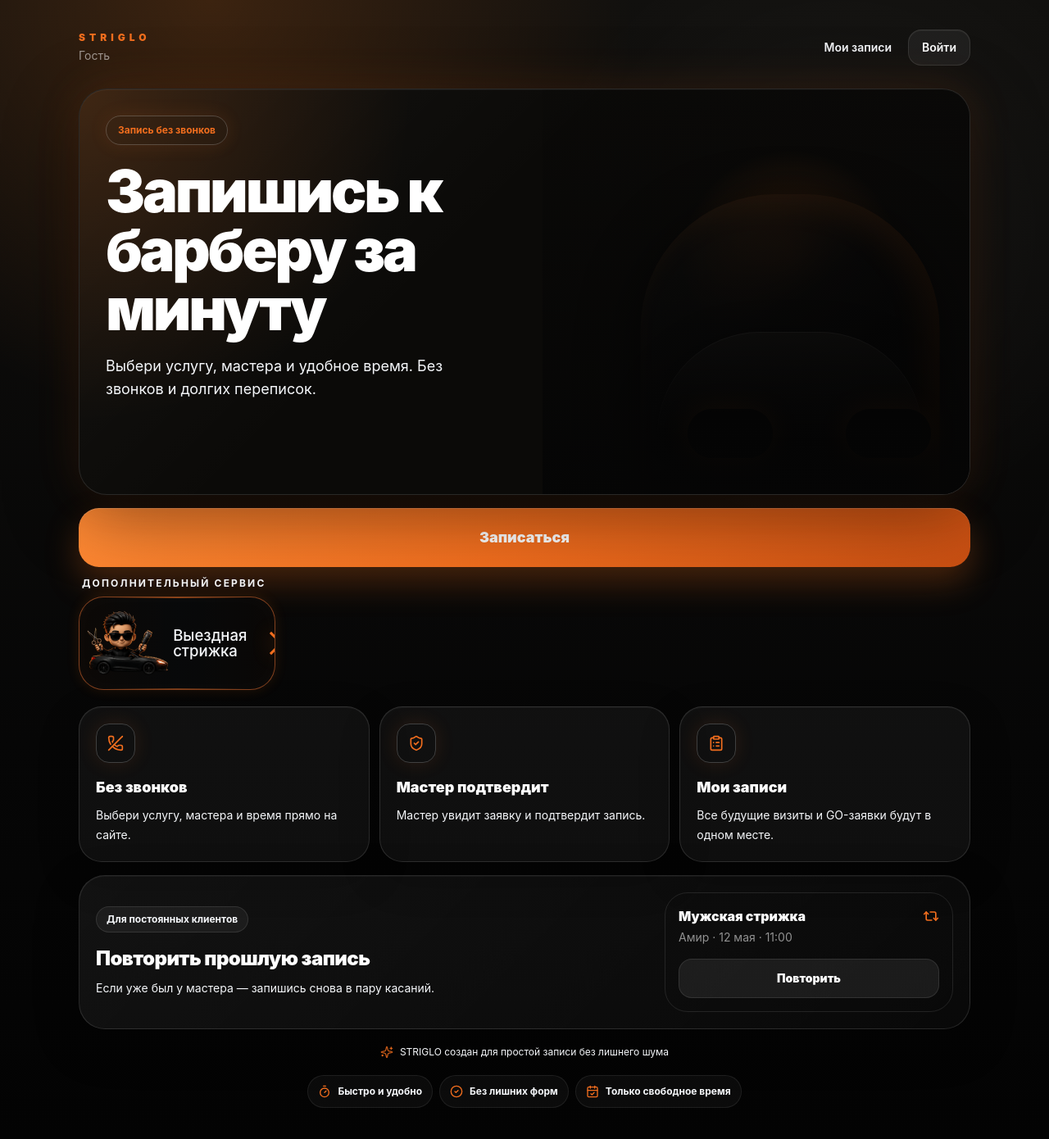
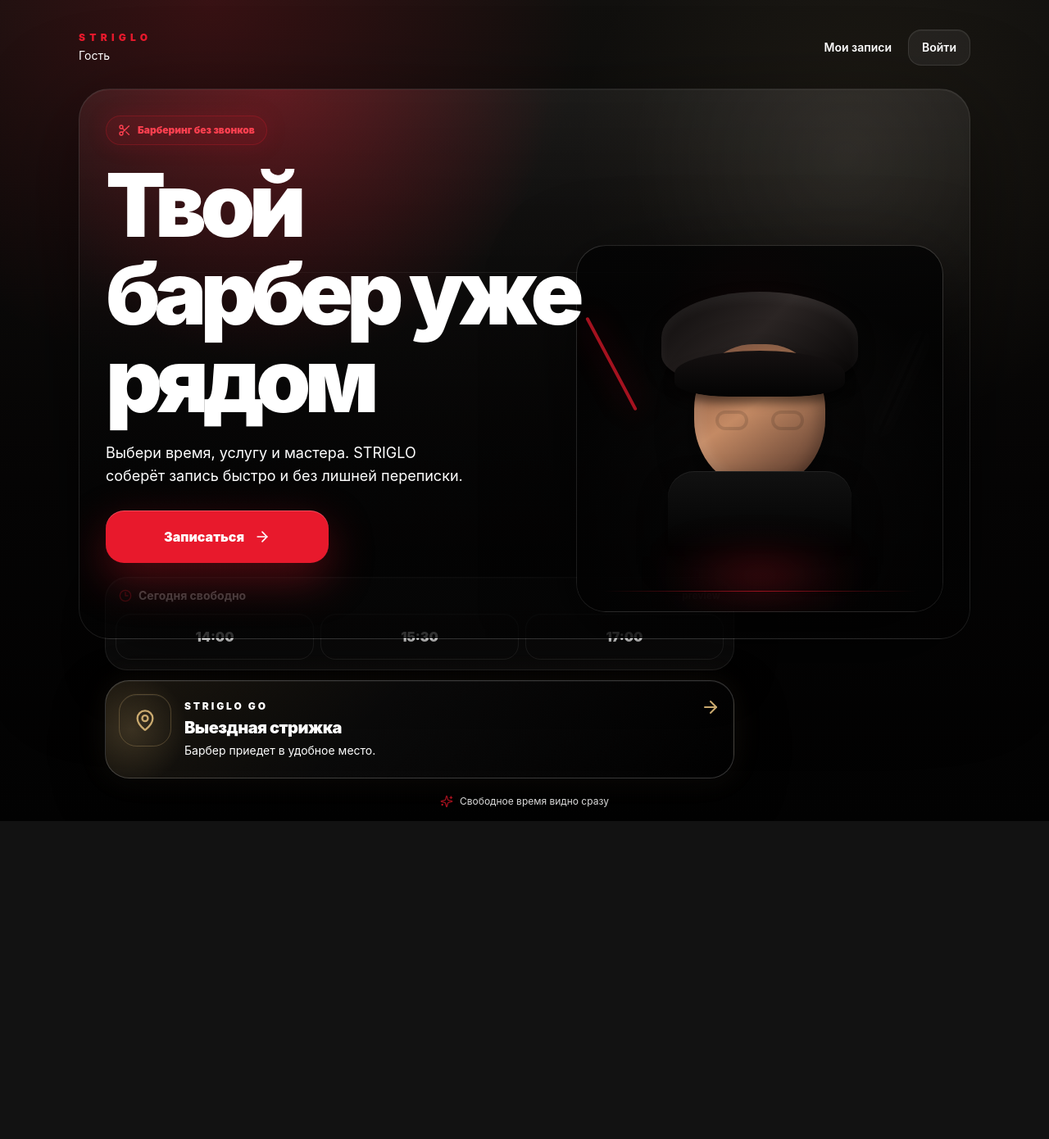
Before and after one commit to Staciv/Barber-stryglo, a Next.js app: page / in a window 1280 px wide. Shown: the whole page at 82% size. After the commit the page ends 1002 px from the top, so only its background shows below. Built offline with nearby package versions, Linux system fonts and the light colour scheme.

Commit message:
feat(home): create premium hero v2 spike

```diff
--- a/src/app/page.tsx
+++ b/src/app/page.tsx
@@ -1,33 +1,12 @@
 "use client";
 
 import { motion } from "framer-motion";
-import {
-  CalendarCheck,
-  CheckCircle2,
-  ClipboardList,
-  PhoneOff,
-  Repeat2,
-  ShieldCheck,
-  Sparkles,
-  Timer,
-} from "lucide-react";
+import { ArrowRight, Clock3, MapPin, Scissors, Sparkles } from "lucide-react";
 import Link from "next/link";
 import { useAuthStore } from "@/features/auth/model/auth-store";
 import { useHydratedStore } from "@/shared/lib/use-hydrated-store";
-import { GoRideButton } from "@/features/go-request/ui/go-ride-button";
-import { cn } from "@/shared/lib/utils";
 
-type FeatureCardProps = {
-  title: string;
-  description: string;
-  icon: React.ComponentType<{ className?: string }>;
-  delay?: number;
-};
-
-type TrustItemProps = {
-  label: string;
-  icon: React.ComponentType<{ className?: string }>;
-};
+const previewSlots = ["14:00", "15:30", "17:00"];
 
 function Header() {
   const user = useHydratedStore(useAuthStore, (state) => state.user);
@@ -39,17 +18,17 @@
       initial={{ opacity: 0, y: -8 }}
       animate={{ opacity: 1, y: 0 }}
       transition={{ duration: 0.28, ease: [0.22, 1, 0.36, 1] }}
-      className="flex items-center justify-between gap-3"
+      className="relative z-20 flex items-center justify-between gap-3"
     >
       <div className="min-w-0">
-        <p className="text-xs font-black uppercase tracking-[0.42em] text-accent">STRIGLO</p>
-        <p className="mt-1 truncate text-sm text-white/55">{isAuthenticated && user ? user.phone : "Гость"}</p>
+        <p className="text-xs font-black uppercase tracking-[0.44em] text-[#E8192C]">STRIGLO</p>
+        <p className="mt-1 truncate text-sm text-white/52">{isAuthenticated && user ? user.phone : "Гость"}</p>
       </div>
 
       <nav className="flex items-center gap-2" aria-label="Основная навигация">
         <Link
           href="/activity"
-          className="inline-flex min-h-11 items-center rounded-2xl px-3 text-sm font-semibold text-white/78 transition-colors hover:text-white focus-visible:outline-none focus-visible:ring-2 focus-visible:ring-accent/80"
+          className="inline-flex min-h-11 items-center rounded-2xl px-3 text-sm font-semibold text-white/68 transition-colors hover:text-white focus-visible:outline-none focus-visible:ring-2 focus-visible:ring-[#E8192C]/80"
         >
           Мои записи
         </Link>
@@ -57,14 +36,14 @@
           <button
             type="button"
             onClick={logout}
-            className="inline-flex min-h-11 items-center justify-center rounded-2xl border border-white/10 bg-white/[0.06] px-4 text-sm font-semibold text-white shadow-[inset_0_1px_0_rgba(255,255,255,0.05)] transition-all hover:border-white/18 hover:bg-white/[0.09] focus-visible:outline-none focus-visible:ring-2 focus-visible:ring-accent/80 active:scale-[0.98]"
+            className="inline-flex min-h-11 items-center justify-center rounded-2xl border border-white/10 bg-white/[0.06] px-4 text-sm font-semibold text-white shadow-[inset_0_1px_0_rgba(255,255,255,0.05)] transition-all hover:border-white/18 hover:bg-white/[0.09] focus-visible:outline-none focus-visible:ring-2 focus-visible:ring-[#E8192C]/80 active:scale-[0.98]"
           >
             Выйти
           </button>
         ) : (
           <Link
             href="/login"
-            className="inline-flex min-h-11 items-center justify-center rounded-2xl border border-white/10 bg-white/[0.06] px-4 text-sm font-semibold text-white shadow-[inset_0_1px_0_rgba(255,255,255,0.05)] transition-all hover:border-white/18 hover:bg-white/[0.09] focus-visible:outline-none focus-visible:ring-2 focus-visible:ring-accent/80 active:scale-[0.98]"
+            className="inline-flex min-h-11 items-center justify-center rounded-2xl border border-white/10 bg-white/[0.06] px-4 text-sm font-semibold text-white shadow-[inset_0_1px_0_rgba(255,255,255,0.05)] transition-all hover:border-white/18 hover:bg-white/[0.09] focus-visible:outline-none focus-visible:ring-2 focus-visible:ring-[#E8192C]/80 active:scale-[0.98]"
           >
             Войти
           </Link>
@@ -74,197 +53,154 @@
   );
 }
 
-function PrimaryButton({ className }: { className?: string }) {
+function BarberProfileVisual() {
+  return (
+    <div
+      role="img"
+      aria-label="Премиальный профиль барбера STRIGLO"
+      className="pointer-events-none relative mx-auto mt-7 h-[18.75rem] w-full max-w-[23rem] overflow-hidden rounded-[2.25rem] border border-white/[0.08] bg-[radial-gradient(circle_at_48%_24%,rgba(232,25,44,0.3),transparent_30%),linear-gradient(180deg,rgba(255,255,255,0.07),rgba(255,255,255,0.015))] shadow-[0_34px_100px_rgba(0,0,0,0.58),inset_0_1px_0_rgba(255,255,255,0.06)] md:absolute md:bottom-8 md:right-8 md:mt-0 md:h-[28rem] md:max-w-[28rem]"
+    >
+      <div className="absolute inset-0 bg-[radial-gradient(circle_at_50%_74%,rgba(0,0,0,0),rgba(0,0,0,0.84)_72%),linear-gradient(180deg,rgba(6,5,5,0.12),rgba(6,5,5,0.9))]" />
+      <div className="absolute left-1/2 top-10 h-20 w-44 -translate-x-1/2 rounded-[70%_70%_44%_44%] bg-[linear-gradient(135deg,#0d0b0b,#2b2524_48%,#060505)] shadow-[0_8px_18px_rgba(0,0,0,0.52),inset_0_8px_14px_rgba(255,255,255,0.05)] md:top-14 md:h-28 md:w-60" />
+      <div className="absolute left-1/2 top-[5.7rem] h-32 w-28 -translate-x-1/2 rounded-[45%_45%_48%_48%] bg-[linear-gradient(145deg,#7c4d38,#c48a64_44%,#4b2f25)] shadow-[0_18px_42px_rgba(0,0,0,0.5),inset_-9px_4px_16px_rgba(0,0,0,0.22),inset_10px_0_14px_rgba(255,255,255,0.08)] md:top-[7.5rem] md:h-44 md:w-40" />
+      <div className="absolute left-1/2 top-[6.2rem] h-10 w-36 -translate-x-1/2 rounded-[55%_55%_35%_35%] bg-[linear-gradient(180deg,#151111,#030303)] shadow-[0_8px_12px_rgba(0,0,0,0.5)] md:top-[8rem] md:h-14 md:w-52" />
+      <div className="absolute left-[calc(50%-2.25rem)] top-[9.8rem] h-3 w-6 rounded-full bg-black/72 shadow-[0_0_0_4px_rgba(0,0,0,0.12)] md:left-[calc(50%-3.1rem)] md:top-[12.8rem] md:h-4 md:w-8" />
+      <div className="absolute right-[calc(50%-2.25rem)] top-[9.8rem] h-3 w-6 rounded-full bg-black/72 shadow-[0_0_0_4px_rgba(0,0,0,0.12)] md:right-[calc(50%-3.1rem)] md:top-[12.8rem] md:h-4 md:w-8" />
+      <div className="absolute left-1/2 top-[12.5rem] h-14 w-36 -translate-x-1/2 rounded-t-[2rem] bg-[linear-gradient(180deg,#111,#020202)] shadow-[0_18px_32px_rgba(0,0,0,0.62),inset_0_1px_0_rgba(255,255,255,0.07)] md:top-[17.2rem] md:h-24 md:w-56" />
+      <div className="absolute bottom-5 left-1/2 h-12 w-[82%] -translate-x-1/2 rounded-full bg-[radial-gradient(circle,rgba(232,25,44,0.28),transparent_62%)] blur-xl" />
+      <div className="absolute left-7 top-12 h-24 w-1 rotate-[-28deg] rounded-full bg-[#E8192C]/70 shadow-[0_0_34px_rgba(232,25,44,0.42)] md:left-10 md:top-20 md:h-32" />
+      <div className="absolute right-8 top-16 h-28 w-1 rotate-[24deg] rounded-full bg-white/14 shadow-[0_0_24px_rgba(255,255,255,0.1)] md:right-12 md:top-24 md:h-36" />
+      <div className="absolute inset-x-8 bottom-6 h-px bg-gradient-to-r from-transparent via-[#E8192C]/60 to-transparent" />
+    </div>
+  );
+}
+
+function PrimaryCta() {
   return (
     <Link
       href="/booking"
-      className={cn(
-        "inline-flex min-h-[7rem] w-full items-center justify-center rounded-[2.2rem] bg-[linear-gradient(135deg,#ff8a34_0%,#f26e1e_48%,#c94f12_100%)] px-4 text-center text-base font-black text-white shadow-[0_18px_42px_rgba(242,110,30,0.28),inset_0_1px_0_rgba(255,255,255,0.18)] transition-all duration-200 hover:brightness-110 focus-visible:outline-none focus-visible:ring-2 focus-visible:ring-accent/90 focus-visible:ring-offset-2 focus-visible:ring-offset-background active:scale-[0.985]",
-        className,
-      )}
+      className="group inline-flex min-h-16 w-full items-center justify-center gap-3 rounded-[1.4rem] bg-[#E8192C] px-6 text-base font-black text-white shadow-[0_20px_54px_rgba(232,25,44,0.34),inset_0_1px_0_rgba(255,255,255,0.22)] transition-all hover:bg-[#ff2639] focus-visible:outline-none focus-visible:ring-2 focus-visible:ring-[#E8192C]/85 focus-visible:ring-offset-2 focus-visible:ring-offset-[#070606] active:scale-[0.985] sm:w-auto sm:min-w-[17rem]"
     >
       Записаться
+      <ArrowRight className="size-5 transition-transform group-hover:translate-x-0.5" aria-hidden="true" />
     </Link>
   );
 }
 
-function CinematicChairVisual() {
-  return (
-    <div
-      aria-label="Атмосфера премиального барбершопа"
-      role="img"
-      className="pointer-events-none absolute inset-x-0 bottom-0 h-[58%] overflow-hidden md:inset-y-0 md:left-auto md:right-0 md:h-auto md:w-[48%]"
-    >
-      <div className="absolute inset-0 bg-[radial-gradient(circle_at_52%_45%,rgba(255,122,24,0.24),transparent_32%),linear-gradient(90deg,rgba(5,5,5,0.85),rgba(5,5,5,0.18)_42%,rgba(5,5,5,0.78))] md:bg-[radial-gradient(circle_at_58%_42%,rgba(255,122,24,0.25),transparent_32%),linear-gradient(90deg,rgba(10,9,8,0),rgba(10,9,8,0.75))]" />
-      <div className="absolute bottom-0 left-1/2 h-[74%] w-[82%] -translate-x-1/2 rounded-t-[45%] bg-[linear-gradient(145deg,rgba(46,42,37,0.2),rgba(8,8,8,0.94)_42%,rgba(0,0,0,1))] shadow-[inset_-18px_12px_36px_rgba(255,122,24,0.1),0_24px_70px_rgba(0,0,0,0.78)] md:left-[58%] md:w-[70%]" />
-      <div className="absolute bottom-[14%] left-1/2 h-[26%] w-[70%] -translate-x-1/2 rounded-[999px_999px_36px_36px] bg-[linear-gradient(180deg,rgba(55,51,45,0.26),rgba(3,3,3,0.92))] shadow-[inset_0_1px_0_rgba(255,255,255,0.08),0_20px_50px_rgba(0,0,0,0.85)] md:left-[58%] md:w-[62%]" />
-      <div className="absolute bottom-[9%] left-[22%] h-[12%] w-[20%] rounded-full bg-black/80 shadow-[0_0_34px_rgba(255,122,24,0.16)] md:left-[34%]" />
-      <div className="absolute bottom-[9%] right-[22%] h-[12%] w-[20%] rounded-full bg-black/80 shadow-[0_0_34px_rgba(255,122,24,0.16)] md:right-[9%]" />
-      <div className="absolute inset-0 bg-[linear-gradient(180deg,rgba(5,5,5,0.12),rgba(5,5,5,0.72)_78%,rgba(5,5,5,0.96))]" />
-    </div>
-  );
-}
-
-function HeroCard() {
+function SlotsPreview() {
   return (
     <motion.section
-      initial={{ opacity: 0, y: 16 }}
+      initial={{ opacity: 0, y: 12 }}
       animate={{ opacity: 1, y: 0 }}
-      transition={{ duration: 0.34, ease: [0.22, 1, 0.36, 1] }}
-      className="relative mt-7 overflow-hidden rounded-[2.15rem] border border-white/[0.12] bg-[#0b0a08] px-5 pb-[13.5rem] pt-5 shadow-[0_24px_90px_rgba(0,0,0,0.45),0_0_52px_rgba(242,110,30,0.16),inset_0_1px_0_rgba(255,255,255,0.06)] md:min-h-[31rem] md:px-8 md:py-8"
+      transition={{ delay: 0.12, duration: 0.32, ease: [0.22, 1, 0.36, 1] }}
+      className="mt-5 rounded-[1.7rem] border border-white/[0.1] bg-white/[0.045] p-3 shadow-[0_18px_52px_rgba(0,0,0,0.28),inset_0_1px_0_rgba(255,255,255,0.05)]"
+      aria-label="Ближайшие свободные слоты"
     >
-      <CinematicChairVisual />
-      <div className="absolute inset-0 bg-[radial-gradient(circle_at_0%_0%,rgba(255,122,24,0.18),transparent_34%),linear-gradient(135deg,rgba(255,255,255,0.045),transparent_42%)]" />
-      <div className="relative z-10 max-w-xl">
-        <span className="inline-flex min-h-9 items-center rounded-full border border-accent/24 bg-accent/12 px-3.5 text-xs font-bold text-accent shadow-[0_0_22px_rgba(242,110,30,0.12)]">
-          Запись без звонков
-        </span>
-        <h1 className="mt-5 max-w-[13ch] text-[2.7rem] font-black leading-[0.94] tracking-[-0.045em] text-white sm:text-6xl md:max-w-[12ch] md:text-7xl">
-          Запишись к барберу за минуту
-        </h1>
-        <p className="mt-5 max-w-md text-base leading-7 text-white/68 md:text-lg">
-          Выбери услугу, мастера и удобное время. Без звонков и долгих переписок.
-        </p>
+      <div className="mb-3 flex items-center justify-between gap-3 px-1">
+        <div className="flex items-center gap-2 text-sm font-bold text-white/72">
+          <Clock3 className="size-4 text-[#E8192C]" aria-hidden="true" />
+          Сегодня свободно
+        </div>
+        <span className="text-xs font-bold text-white/34">preview</span>
+      </div>
+      <div className="grid grid-cols-3 gap-2">
+        {previewSlots.map((slot) => (
+          <div
+            key={slot}
+            className="flex min-h-14 items-center justify-center rounded-[1.15rem] border border-white/[0.1] bg-black/24 text-base font-black text-white shadow-[inset_0_1px_0_rgba(255,255,255,0.04)]"
+          >
+            {slot}
+          </div>
+        ))}
       </div>
     </motion.section>
   );
 }
 
-function ActionRow() {
+function GoPremiumCard() {
   return (
     <motion.section
-      initial={{ opacity: 0, y: 14 }}
+      initial={{ opacity: 0, y: 12 }}
       animate={{ opacity: 1, y: 0 }}
-      transition={{ delay: 0.08, duration: 0.32, ease: [0.22, 1, 0.36, 1] }}
-      className="mt-4 space-y-3"
-      aria-label="Основные действия"
+      transition={{ delay: 0.16, duration: 0.32, ease: [0.22, 1, 0.36, 1] }}
+      className="mt-3"
     >
-      <PrimaryButton className="min-h-16 rounded-[1.55rem] text-lg md:min-h-[4.5rem]" />
-      <div className="space-y-2">
-        <p className="px-1 text-xs font-bold uppercase tracking-[0.18em] text-white/36">Дополнительный сервис</p>
-        <div className="[&>button]:min-h-[6.1rem] [&>button]:rounded-[1.9rem]">
-          <GoRideButton />
+      <Link
+        href="/go"
+        className="group relative flex min-h-[7.5rem] overflow-hidden rounded-[1.85rem] border border-[#C9A96E]/38 bg-[linear-gradient(135deg,rgba(201,169,110,0.13),rgba(255,255,255,0.035)_42%,rgba(0,0,0,0.42))] p-4 shadow-[0_22px_64px_rgba(0,0,0,0.34),0_0_38px_rgba(201,169,110,0.08),inset_0_1px_0_rgba(255,255,255,0.06)] transition-all hover:border-[#C9A96E]/62 hover:bg-[linear-gradient(135deg,rgba(201,169,110,0.17),rgba(255,255,255,0.045)_42%,rgba(0,0,0,0.42))] focus-visible:outline-none focus-visible:ring-2 focus-visible:ring-[#C9A96E]/75 focus-visible:ring-offset-2 focus-visible:ring-offset-[#070606] active:scale-[0.99]"
+      >
+        <div className="absolute -left-10 top-1/2 h-36 w-36 -translate-y-1/2 rounded-full bg-[radial-gradient(circle,rgba(201,169,110,0.2),transparent_66%)]" />
+        <div className="relative flex size-16 shrink-0 items-center justify-center rounded-[1.35rem] border border-[#C9A96E]/30 bg-black/34 text-[#C9A96E] shadow-[inset_0_1px_0_rgba(255,255,255,0.06)]">
+          <MapPin className="size-7" aria-hidden="true" />
         </div>
-      </div>
+        <div className="relative ml-4 min-w-0 self-center">
+          <p className="text-xs font-black uppercase tracking-[0.24em] text-[#C9A96E]/78">STRIGLO GO</p>
+          <h2 className="mt-1 text-xl font-black tracking-tight text-white">Выездная стрижка</h2>
+          <p className="mt-1 max-w-sm text-sm leading-5 text-white/52">Барбер приедет в удобное место.</p>
+        </div>
+        <ArrowRight
+          className="relative ml-auto mt-1 size-6 shrink-0 text-[#C9A96E] transition-transform group-hover:translate-x-1"
+          aria-hidden="true"
+        />
+      </Link>
     </motion.section>
   );
 }
 
-function FeatureCard({ title, description, icon: Icon, delay = 0 }: FeatureCardProps) {
-  return (
-    <motion.article
-      initial={{ opacity: 0, y: 14 }}
-      animate={{ opacity: 1, y: 0 }}
-      transition={{ delay, duration: 0.28, ease: [0.22, 1, 0.36, 1] }}
-      className="rounded-3xl border border-white/[0.12] bg-white/[0.045] p-5 shadow-[0_18px_50px_rgba(0,0,0,0.24),inset_0_1px_0_rgba(255,255,255,0.04)] transition-all hover:border-white/[0.18] hover:bg-white/[0.06]"
-    >
-      <div className="flex size-12 items-center justify-center rounded-2xl border border-accent/22 bg-accent/13 text-accent shadow-[0_0_24px_rgba(242,110,30,0.12)]">
-        <Icon className="size-5" aria-hidden="true" />
-      </div>
-      <h2 className="mt-4 text-lg font-black text-white">{title}</h2>
-      <p className="mt-2 text-sm leading-6 text-white/58">{description}</p>
-    </motion.article>
-  );
-}
-
-function RepeatBookingCard() {
+function HeroSection() {
   return (
     <motion.section
-      initial={{ opacity: 0, y: 14 }}
+      initial={{ opacity: 0, y: 16 }}
       animate={{ opacity: 1, y: 0 }}
-      transition={{ duration: 0.3, ease: [0.22, 1, 0.36, 1] }}
-      className="mt-4 rounded-[2rem] border border-white/[0.12] bg-[linear-gradient(135deg,rgba(255,255,255,0.06),rgba(255,255,255,0.025))] p-5 shadow-[0_18px_54px_rgba(0,0,0,0.26),inset_0_1px_0_rgba(255,255,255,0.05)] md:flex md:items-center md:justify-between md:gap-6"
+      transition={{ duration: 0.36, ease: [0.22, 1, 0.36, 1] }}
+      className="relative mt-7 overflow-hidden rounded-[2.35rem] border border-white/[0.1] bg-[linear-gradient(180deg,rgba(255,255,255,0.055),rgba(255,255,255,0.018)_42%,rgba(0,0,0,0.18))] p-5 shadow-[0_30px_110px_rgba(0,0,0,0.5),inset_0_1px_0_rgba(255,255,255,0.06)] md:min-h-[42rem] md:p-8"
     >
-      <div className="min-w-0">
-        <span className="inline-flex min-h-8 items-center rounded-full border border-white/10 bg-white/[0.05] px-3 text-xs font-bold text-white/58">
-          Для постоянных клиентов
+      <div className="absolute inset-0 bg-[radial-gradient(circle_at_22%_0%,rgba(232,25,44,0.24),transparent_31%),radial-gradient(circle_at_86%_12%,rgba(255,255,255,0.055),transparent_24%),linear-gradient(180deg,rgba(11,9,9,0),rgba(3,3,3,0.78))]" />
+      <div className="absolute left-0 top-1/3 h-px w-full bg-gradient-to-r from-transparent via-white/[0.08] to-transparent" />
+
+      <div className="relative z-10 md:max-w-[36rem]">
+        <span className="inline-flex min-h-9 items-center gap-2 rounded-full border border-[#E8192C]/25 bg-[#E8192C]/10 px-3.5 text-xs font-black text-[#ff4050] shadow-[0_0_28px_rgba(232,25,44,0.13)]">
+          <Scissors className="size-4" aria-hidden="true" />
+          Барберинг без звонков
         </span>
-        <h2 className="mt-4 text-2xl font-black tracking-tight text-white">Повторить прошлую запись</h2>
-        <p className="mt-2 max-w-md text-sm leading-6 text-white/58">
-          Если уже был у мастера — запишись снова в пару касаний.
+        <h1 className="mt-5 max-w-[10ch] text-[3.4rem] font-black leading-[0.86] tracking-[-0.07em] text-white sm:text-7xl md:text-[6.7rem]">
+          Твой барбер уже рядом
+        </h1>
+        <p className="mt-5 max-w-md text-base leading-7 text-white/62 md:text-lg">
+          Выбери время, услугу и мастера. STRIGLO соберёт запись быстро и без лишней переписки.
         </p>
+
+        <div className="mt-7">
+          <PrimaryCta />
+        </div>
       </div>
 
-      <div className="mt-5 rounded-3xl border border-white/[0.1] bg-black/22 p-4 md:mt-0 md:w-[22rem]">
-        <div className="flex items-start justify-between gap-4">
-          <div>
-            <p className="text-base font-black text-white">Мужская стрижка</p>
-            <p className="mt-1 text-sm text-white/55">Амир · 12 мая · 11:00</p>
-          </div>
-          <Repeat2 className="mt-0.5 size-5 shrink-0 text-accent" aria-hidden="true" />
-        </div>
-        <Link
-          href="/booking"
-          className="mt-4 inline-flex min-h-12 w-full items-center justify-center rounded-2xl border border-white/10 bg-white/[0.07] px-4 text-sm font-black text-white transition-all hover:border-accent/40 hover:bg-accent/14 focus-visible:outline-none focus-visible:ring-2 focus-visible:ring-accent/80 active:scale-[0.99]"
-        >
-          Повторить
-        </Link>
-      </div>
+      <BarberProfileVisual />
     </motion.section>
-  );
-}
-
-function TrustItem({ label, icon: Icon }: TrustItemProps) {
-  return (
-    <span className="inline-flex min-h-10 items-center gap-2 rounded-full border border-white/[0.08] bg-white/[0.035] px-3 text-xs font-bold text-white/58">
-      <Icon className="size-4 text-accent" aria-hidden="true" />
-      {label}
-    </span>
-  );
-}
-
-function TrustStrip() {
-  return (
-    <section className="mt-5 flex flex-wrap justify-center gap-2 pb-safe-offset-4" aria-label="Преимущества STRIGLO">
-      <TrustItem icon={Timer} label="Быстро и удобно" />
-      <TrustItem icon={CheckCircle2} label="Без лишних форм" />
-      <TrustItem icon={CalendarCheck} label="Только свободное время" />
-    </section>
   );
 }
 
 export default function HomePage() {
   return (
-    <main className="min-h-screen bg-striglo-grid">
-      <div className="mx-auto min-h-screen w-full max-w-6xl px-4 pt-safe-offset-6 sm:px-6 lg:px-8">
+    <main className="min-h-screen overflow-x-hidden bg-[radial-gradient(circle_at_20%_0%,rgba(232,25,44,0.18),transparent_32%),radial-gradient(circle_at_82%_18%,rgba(201,169,110,0.08),transparent_26%),linear-gradient(180deg,#11100E_0%,#060505_58%,#020202_100%)] text-white">
+      <div className="mx-auto min-h-screen w-full max-w-6xl px-4 pb-safe-offset-6 pt-safe-offset-6 sm:px-6 lg:px-8">
         <Header />
-        <HeroCard />
-        <ActionRow />
+        <HeroSection />
 
-        <section className="mt-5 grid gap-3 md:grid-cols-3" aria-label="Почему STRIGLO удобен">
-          <FeatureCard
-            icon={PhoneOff}
-            title="Без звонков"
-            description="Выбери услугу, мастера и время прямо на сайте."
-            delay={0}
-          />
-          <FeatureCard
-            icon={ShieldCheck}
-            title="Мастер подтвердит"
-            description="Мастер увидит заявку и подтвердит запись."
-            delay={0.04}
-          />
-          <FeatureCard
-            icon={ClipboardList}
-            title="Мои записи"
-            description="Все будущие визиты и GO-заявки будут в одном месте."
-            delay={0.08}
-          />
-        </section>
-
-        <RepeatBookingCard />
+        <div className="mx-auto max-w-3xl md:-mt-24 md:ml-8 md:mr-auto">
+          <SlotsPreview />
+          <GoPremiumCard />
+        </div>
 
         <motion.div
           initial={{ opacity: 0 }}
           animate={{ opacity: 1 }}
-          transition={{ delay: 0.18, duration: 0.3 }}
-          className="mt-5 flex items-center justify-center gap-2 text-xs text-white/38"
+          transition={{ delay: 0.2, duration: 0.3 }}
+          className="mt-5 flex items-center justify-center gap-2 pb-4 text-xs text-white/34"
         >
-          <Sparkles className="size-4 text-accent/80" aria-hidden="true" />
-          <span>STRIGLO создан для простой записи без лишнего шума</span>
+          <Sparkles className="size-4 text-[#E8192C]/80" aria-hidden="true" />
+          <span>Свободное время видно сразу</span>
         </motion.div>
-
-        <TrustStrip />
       </div>
     </main>
   );
```
Also changed, not shown: 1 other file (tests, documents, lock files or other folders).
